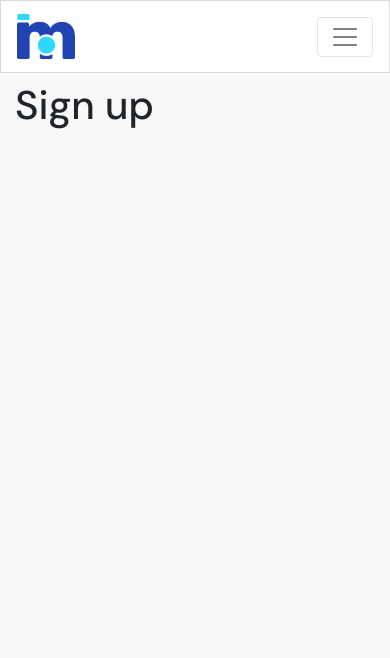
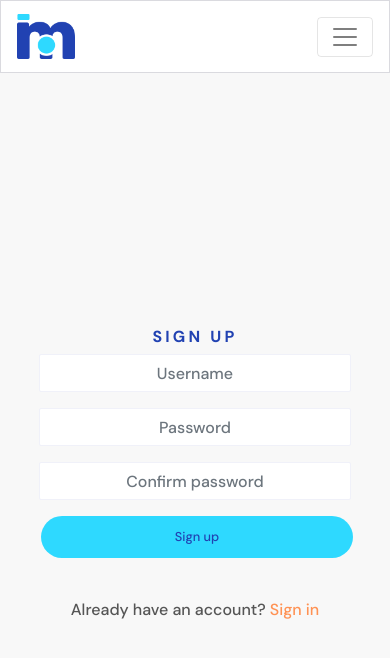
Before and after one commit to MikeMaroni9/finstagram, a React (Create React App) app: page /signup in a window 390 px wide. Shown: the top 658 px of the page. Built offline with nearby package versions, Linux system fonts and the light colour scheme.

Commit message:
whatever

```diff
--- a/src/App.js
+++ b/src/App.js
@@ -1,7 +1,10 @@
 import styles from "./App.module.css";
-import NavBar from './components/NavBar';
+import NavBar from "./components/NavBar";
 import Container from "react-bootstrap/Container";
-import {Route,Switch} from 'react-router-dom';
+import { Route, Switch } from "react-router-dom";
+import "./api/axiosDefaults";
+import SignUpForm from "./pages/auth/SignUpForm";
+import SignInForm from "./pages/auth/SignInForm";
 
 function App() {
   return (
@@ -10,8 +13,8 @@
       <Container className={styles.Main}>
         <Switch>
           <Route exact path="/" render={() => <h1>Home page</h1>} />
-            <Route exact path="/signin" render={() => <h1>Sign in</h1>} />
-            <Route exact path="/signup" render={() => <h1>Sign up</h1>} />
+          <Route exact path="/signin" render={() => <SignInForm />} />
+          <Route exact path="/signup" render={() => <SignUpForm />} />
           <Route render={() => <p>Page not found!</p>} />
         </Switch>
       </Container>
--- /dev/null
+++ b/src/pages/auth/SignInForm.js
@@ -0,0 +1,116 @@
+import React, { useState } from "react";
+import axios from "axios";
+
+import Form from "react-bootstrap/Form";
+import Alert from "react-bootstrap/Alert";
+import Button from "react-bootstrap/Button";
+import Col from "react-bootstrap/Col";
+import Row from "react-bootstrap/Row";
+import Image from "react-bootstrap/Image";
+import Container from "react-bootstrap/Container";
+
+import { Link, useHistory } from "react-router-dom";
+
+import styles from "../../styles/SignInUpForm.module.css";
+import btnStyles from "../../styles/Button.module.css";
+import appStyles from "../../App.module.css";
+
+function SignInForm() {
+  const [signInData, setSignInData] = useState({
+    username: "",
+    password: "",
+  });
+  const { username, password } = signInData;
+
+  const [errors, setErrors] = useState({});
+
+  const history = useHistory();
+  const handleSubmit = async (event) => {
+    event.preventDefault();
+    try {
+      await axios.post("/dj-rest-auth/login/", signInData);
+      history.push("/");
+    } catch (err) {
+      setErrors(err.response?.data);
+    }
+  };
+
+  const handleChange = (event) => {
+    setSignInData({
+      ...signInData,
+      [event.target.name]: event.target.value,
+    });
+  };
+
+  return (
+    <Row className={styles.Row}>
+      <Col className="my-auto p-0 p-md-2" md={6}>
+        <Container className={`${appStyles.Content} p-4 `}>
+          <h1 className={styles.Header}>sign in</h1>
+          <Form onSubmit={handleSubmit}>
+            <Form.Group controlId="username">
+              <Form.Label className="d-none">Username</Form.Label>
+              <Form.Control
+                type="text"
+                placeholder="Username"
+                name="username"
+                className={styles.Input}
+                value={username}
+                onChange={handleChange}
+              />
+            </Form.Group>
+            {errors.username?.map((message, idx) => (
+              <Alert key={idx} variant="warning">
+                {message}
+              </Alert>
+            ))}
+
+            <Form.Group controlId="password">
+              <Form.Label className="d-none">Password</Form.Label>
+              <Form.Control
+                type="password"
+                placeholder="Password"
+                name="password"
+                className={styles.Input}
+                value={password}
+                onChange={handleChange}
+              />
+            </Form.Group>
+            {errors.password?.map((message, idx) => (
+              <Alert key={idx} variant="warning">
+                {message}
+              </Alert>
+            ))}
+            <Button
+              className={`${btnStyles.Button} ${btnStyles.Wide} ${btnStyles.Bright}`}
+              type="submit"
+            >
+              Sign in
+            </Button>
+            {errors.non_field_errors?.map((message, idx) => (
+              <Alert key={idx} variant="warning" className="mt-3">
+                {message}
+              </Alert>
+            ))}
+          </Form>
+        </Container>
+        <Container className={`mt-3 ${appStyles.Content}`}>
+          <Link className={styles.Link} to="/signup">
+            Don't have an account? <span>Sign up now!</span>
+          </Link>
+        </Container>
+      </Col>
+      <Col
+        md={6}
+        className={`my-auto d-none d-md-block p-2 ${styles.SignInCol}`}
+      >
+        <Image
+          className={`${appStyles.FillerImage}`}
+          src={"https://codeinstitute.s3.amazonaws.com/AdvancedReact/hero.jpg"}
+        />
+      </Col>
+    </Row>
+  );
+}
+
+export default SignInForm;
--- /dev/null
+++ b/src/pages/auth/SignUpForm.js
@@ -0,0 +1,139 @@
+import React, { useState } from "react";
+import { Link, useHistory } from "react-router-dom";
+
+import styles from "../../styles/SignInUpForm.module.css";
+import btnStyles from "../../styles/Button.module.css";
+import appStyles from "../../App.module.css";
+
+import {
+  Form,
+  Button,
+  Image,
+  Col,
+  Row,
+  Container,
+  Alert,
+} from "react-bootstrap";
+import axios from "axios";
+
+const SignUpForm = () => {
+  const [signUpData, setSignUpData] = useState({
+    username: "",
+    password1: "",
+    password2: "",
+  });
+  const { username, password1, password2 } = signUpData;
+
+  const [errors, setErrors] = useState({});
+
+  const history = useHistory();
+
+  const handleChange = (event) => {
+    setSignUpData({
+      ...signUpData,
+      [event.target.name]: event.target.value,
+    });
+  };
+
+  const handleSubmit = async (event) => {
+    event.preventDefault();
+    try {
+      await axios.post("/dj-rest-auth/registration/", signUpData);
+      history.push("/signin");
+    } catch (err) {
+      setErrors(err.response?.data);
+    }
+  };
+
+  return (
+    <Row className={styles.Row}>
+      <Col className="my-auto py-2 p-md-2" md={6}>
+        <Container className={`${appStyles.Content} p-4 `}>
+          <h1 className={styles.Header}>sign up</h1>
+
+          <Form onSubmit={handleSubmit}>
+            <Form.Group controlId="username">
+              <Form.Label className="d-none">username</Form.Label>
+              <Form.Control
+                className={styles.Input}
+                type="text"
+                placeholder="Username"
+                name="username"
+                value={username}
+                onChange={handleChange}
+              />
+            </Form.Group>
+            {errors.username?.map((message, idx) => (
+              <Alert variant="warning" key={idx}>
+                {message}
+              </Alert>
+            ))}
+
+            <Form.Group controlId="password1">
+              <Form.Label className="d-none">Password</Form.Label>
+              <Form.Control
+                className={styles.Input}
+                type="password"
+                placeholder="Password"
+                name="password1"
+                value={password1}
+                onChange={handleChange}
+              />
+            </Form.Group>
+            {errors.password1?.map((message, idx) => (
+              <Alert key={idx} variant="warning">
+                {message}
+              </Alert>
+            ))}
+
+            <Form.Group controlId="password2">
+              <Form.Label className="d-none">Confirm password</Form.Label>
+              <Form.Control
+                className={styles.Input}
+                type="password"
+                placeholder="Confirm password"
+                name="password2"
+                value={password2}
+                onChange={handleChange}
+              />
+            </Form.Group>
+            {errors.password2?.map((message, idx) => (
+              <Alert key={idx} variant="warning">
+                {message}
+              </Alert>
+            ))}
+
+            <Button
+              className={`${btnStyles.Button} ${btnStyles.Wide} ${btnStyles.Bright}`}
+              type="submit"
+            >
+              Sign up
+            </Button>
+            {errors.non_field_errors?.map((message, idx) => (
+              <Alert key={idx} variant="warning" className="mt-3">
+                {message}
+              </Alert>
+            ))}
+          </Form>
+        </Container>
+
+        <Container className={`mt-3 ${appStyles.Content}`}>
+          <Link className={styles.Link} to="/signin">
+            Already have an account? <span>Sign in</span>
+          </Link>
+        </Container>
+      </Col>
+      <Col
+        md={6}
+        className={`my-auto d-none d-md-block p-2 ${styles.SignUpCol}`}
+      >
+        <Image
+          className={`${appStyles.FillerImage}`}
+          src={"https://codeinstitute.s3.amazonaws.com/AdvancedReact/hero2.jpg"}
+        />
+      </Col>
+    </Row>
+  );
+};
+
+export default SignUpForm;
--- /dev/null
+++ b/src/styles/Button.module.css
@@ -0,0 +1,69 @@
+.Button {
+    font-size: 0.8rem;
+    align-self: center;
+    border-radius: 100px;
+    border-color: transparent;
+    padding: 4px 10px;
+    margin-left: 2px;
+    margin-right: 2px;
+    min-width: 75px;
+  }
+
+  .Button:hover {
+    opacity: 0.8;
+    border-color: transparent;
+    cursor: pointer;
+  }
+
+  .Button:hover:active {
+    background-color: #2142b2 !important;
+  }
+
+  .Button:active {
+    background-color: #2142b2 !important;
+  }
+
+  .Button:focus {
+    background-color: #2142b2;
+  }
+
+  .Wide {
+    padding: 10px 50px;
+    width: 100%;
+  }
+
+  .Blue,
+  .BlueOutline:hover,
+  .Bright:hover {
+    background-color: #2142b2;
+    color: #ffffff;
+  }
+
+  .BlueOutline,
+  .Blue:hover {
+    /* border: 1px solid #2142b2; */
+    background-color: #ffffff;
+    color: #2142b2;
+  }
+
+  .Black,
+  .BlackOutline:hover {
+    /* background-color: #242a3d;
+    color: white; */
+    background-color: #242a3d;
+    color: aliceblue;
+  }
+
+  .Black:hover,
+  .BlackOutline {
+    /* background-color: #dadadf;
+    color: #242a3d;
+    border-color: #242a3d; */
+    background-color: aliceblue;
+    color: #242a3d;
+  }
+
+  .Bright {
+    background-color: #2ed9ff;
+    color: #2142b2;
+  }
--- /dev/null
+++ b/src/styles/SignInUpForm.module.css
@@ -0,0 +1,46 @@
+.Row {
+    height: calc(100vh - 81px);
+  }
+  .Input {
+    background: #ffffff;
+    border: 1px solid #f0f1f9;
+    box-sizing: border-box;
+    border-radius: 2px;
+    color: #7177a1;
+    text-align: center;
+    padding: 10px;
+  }
+
+  .Header {
+    font-style: normal;
+    font-weight: bold;
+    font-size: 16px;
+    line-height: 19px;
+    text-align: center;
+    letter-spacing: 0.2em;
+    text-transform: uppercase;
+    color: #2142b2;
+  }
+
+  .Link {
+    text-decoration: none;
+    text-align: center;
+    display: block;
+    margin: auto;
+  }
+
+  .Link span {
+    color: #ff9254;
+  }
+
+  .Container {
+    padding: 30px 10px;
+  }
+
+  .SignInCol {
+    height: 320px;
+  }
+
+  .SignUpCol {
+    height: 375px;
+  }
```
Also changed, not shown: requirements.txt (added), src/styles/NavBar.module.css (indentation only). Lines whose indentation alone changed are shown as unchanged.
